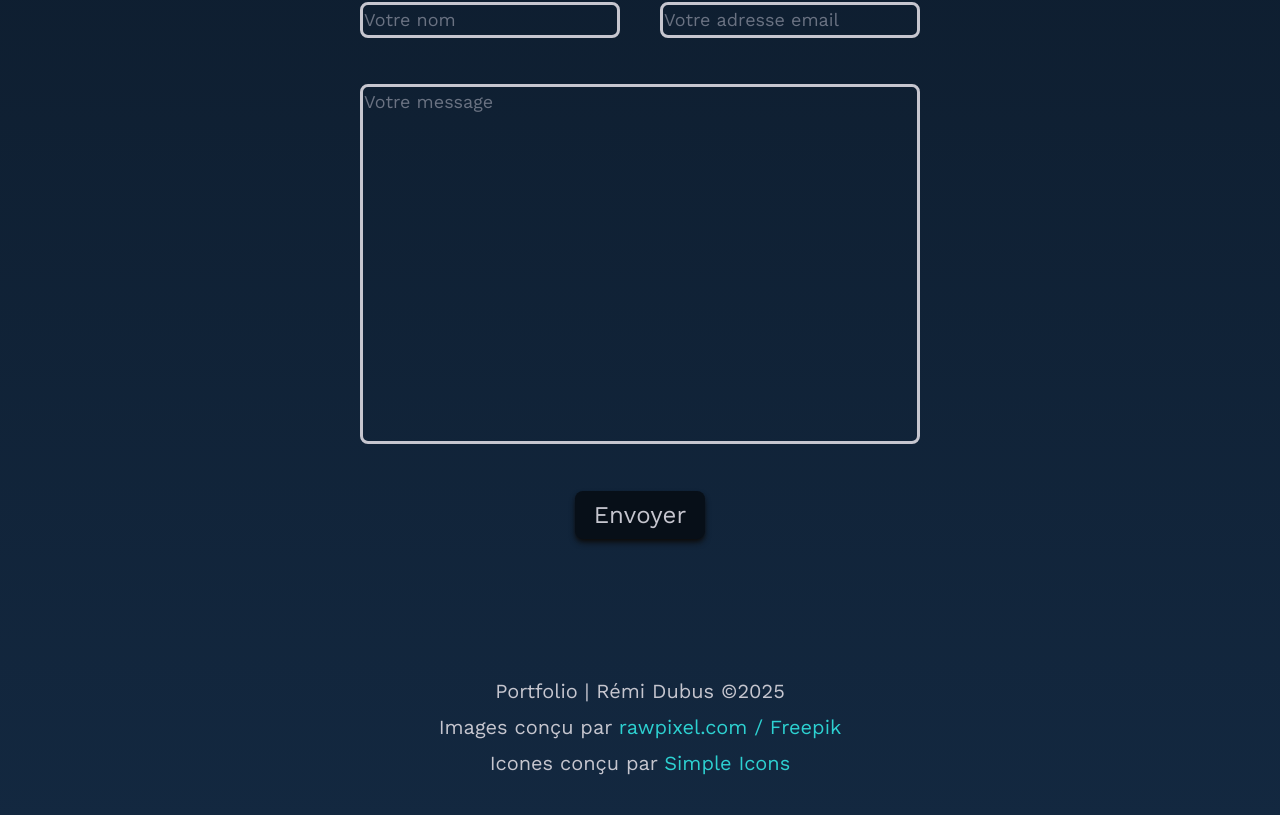
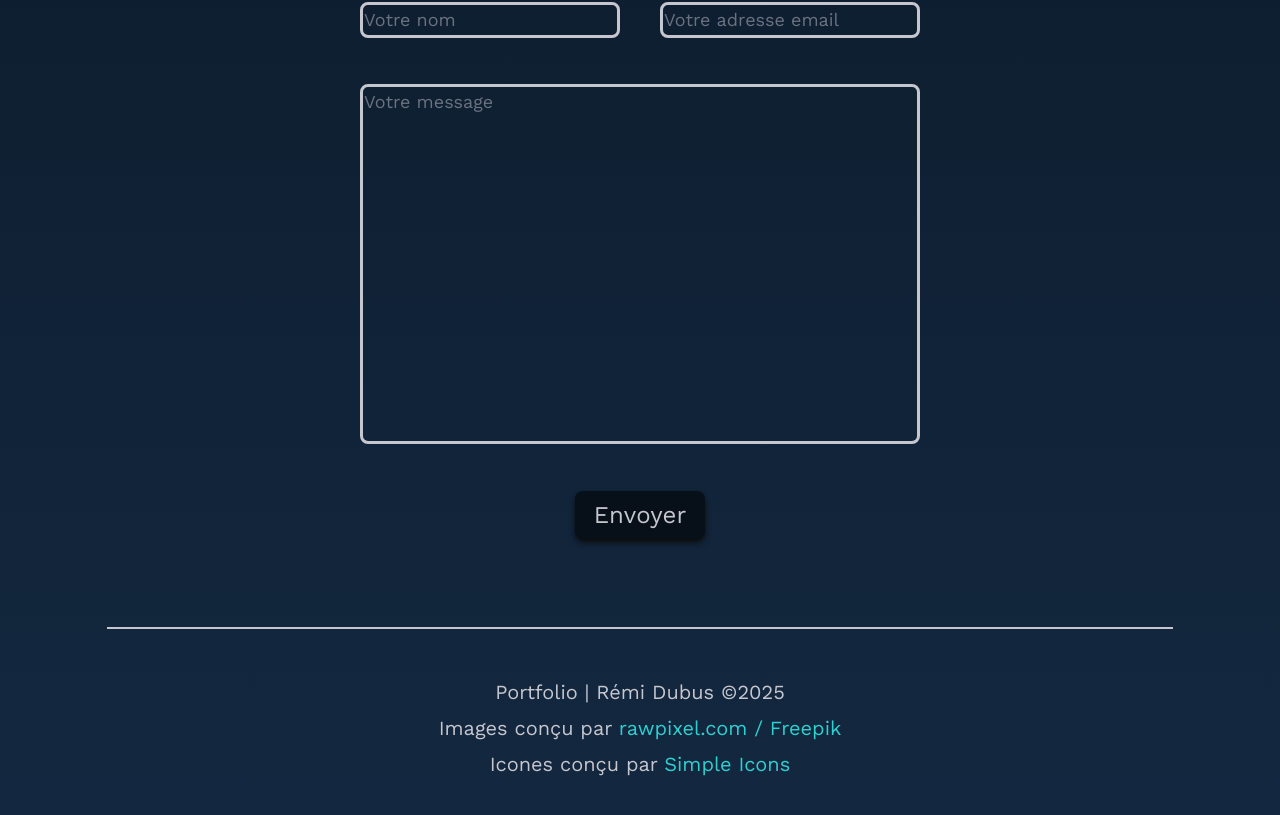
Before and after one commit to Remi-Dubus/Portfolio_V2, a Next.js app: page / in a window 1280 px wide. Shown: the part 3730-4545 px from the top of the page. Built offline with nearby package versions, Linux system fonts and the light colour scheme.

Commit message:
feat: add a top border on footer closes #78

```diff
--- a/src/components/layout/Footer.tsx
+++ b/src/components/layout/Footer.tsx
@@ -7,7 +7,7 @@ export default function Footer() {
     const { translations } = useTranslation()
 
     return (
-        <footer className="h-30 flex flex-col items-center text-light justify-center w-full gap-2 sm:text-lg sm:h-50 lg:text-xl">
+        <footer className="h-30 text-sm flex flex-col items-center text-light justify-center border-t-2 w-5/6 mx-auto gap-2 vsm:text-base vsm:h-36 sm:text-lg sm:h-50 lg:text-xl">
             <p className="text-center">
                 Portfolio | Rémi Dubus &copy;2025
             </p>
```
